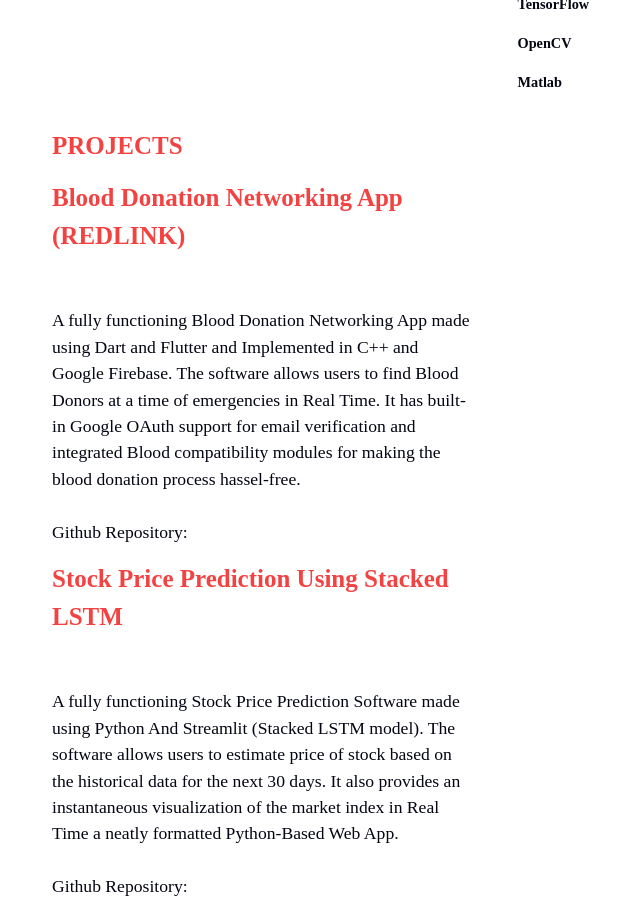
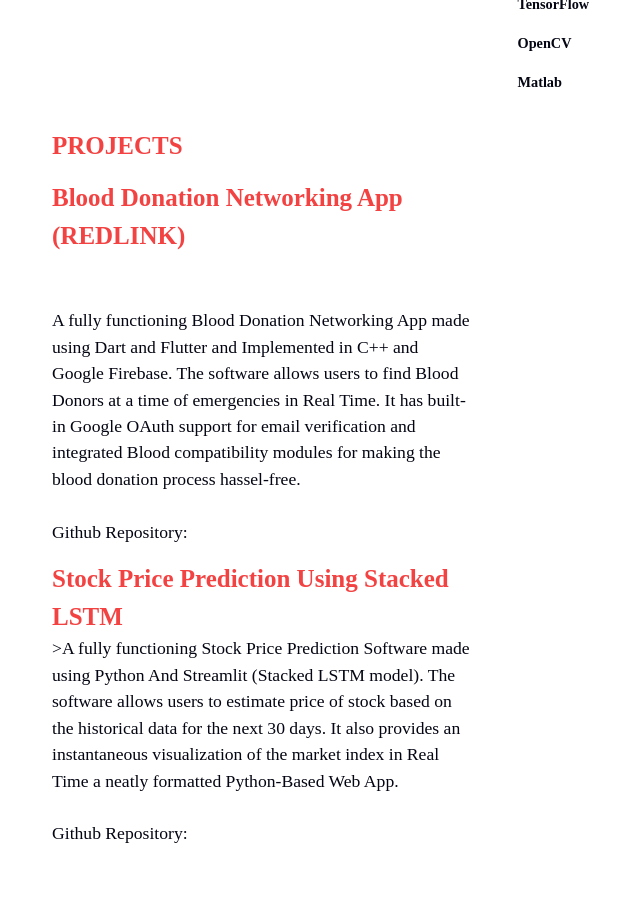
Before and after one commit to jackpraveenraj/jackpraveenraj.github.olddd, a Jekyll site: the page built from portfolio.html, in a window 1280 px wide and 900 px high, scrolled down 793 px. Shown: the whole window, without its empty margins (155-795 px from the left). Built offline with Jekyll 4.4.1, drawn with Linux system fonts in a browser that asks for light colours; nearby versions of some CDN libraries; some web fonts are replaced; after the commit the page ends 1640 px from its top, so only the background shows below that; part of the change alters nothing that is shown.

```diff
--- a/_layouts/portfolio.html
+++ b/_layouts/portfolio.html
@@ -51,14 +51,14 @@ layout: page
       <h1 class="title">Blood Donation Networking App (REDLINK)</h1>
       <section class="project1">
       <br><br> A fully functioning Blood Donation Networking App made using Dart and Flutter and Implemented in C++ and Google Firebase. The software allows users to find Blood Donors at a time of emergencies in Real Time. It has built-in Google OAuth support for email verification and integrated Blood compatibility modules for making the blood donation process hassel-free. <br><br>
-      Github Repository: <a href="https://github.com/jackpraveenraj/Red-Link-App>Click Here</a> <br><br>
+      Github Repository: <a href="https://github.com/jackpraveenraj/Red-Link-App>Click Here</a> <br><br> <br><br
       </section>
       </article>
       <article class="project2 col-12 col-md-6">
       <h1 class="title">Stock Price Prediction Using Stacked LSTM</h1>
       <section class="project2">
-      <br><br>A fully functioning Stock Price Prediction Software made using Python And Streamlit (Stacked LSTM model). The software allows users to estimate price of stock based on the historical data for the next 30 days. It also provides an instantaneous visualization of the market index in Real Time a neatly formatted Python-Based Web App.<br><br>
-      Github Repository: <a href="https://github.com/jackpraveenraj/Stock-Prediction-Using-Stacked-LSTM>Click Here</a> <br><br>
+      >A fully functioning Stock Price Prediction Software made using Python And Streamlit (Stacked LSTM model). The software allows users to estimate price of stock based on the historical data for the next 30 days. It also provides an instantaneous visualization of the market index in Real Time a neatly formatted Python-Based Web App.<br><br>
+      Github Repository: <a href="https://github.com/jackpraveenraj/Stock-Prediction-Using-Stacked-LSTM>Click Here</a> <br><br> <br><br
       </section>
       </ul>
     </article>
```
